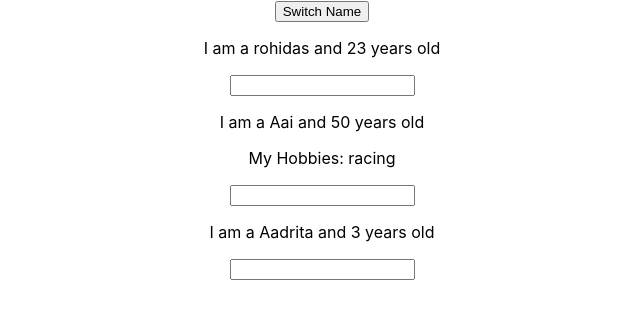
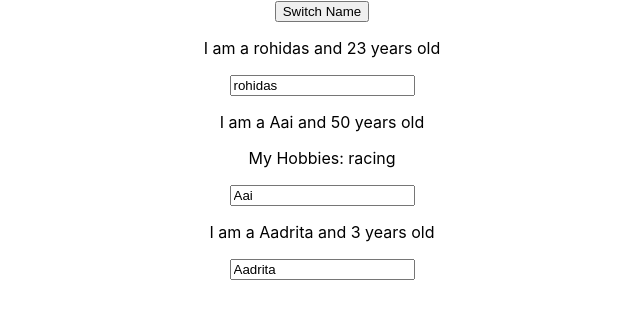
Before and after one commit to prashantbhat84/react-udemy, a React (Create React App) app: page / in a window 1280 px wide. Shown: the part 118-436 px from the top of the page, without its empty margins (318-958 px from the left). Built offline with nearby package versions, Linux system fonts and the light colour scheme.

Commit message:
two way binding cmplete

```diff
--- a/src/Person/Person.js
+++ b/src/Person/Person.js
@@ -7,7 +7,7 @@
         I am a {props.name} and {props.age} years old
       </p>
       <p onClick={props.switch}>{props.children}</p>
-      <input type="text" onChange={props.changed} />
+      <input type="text" onChange={props.changed} value={props.name} />
     </div>
   );
 };
```
